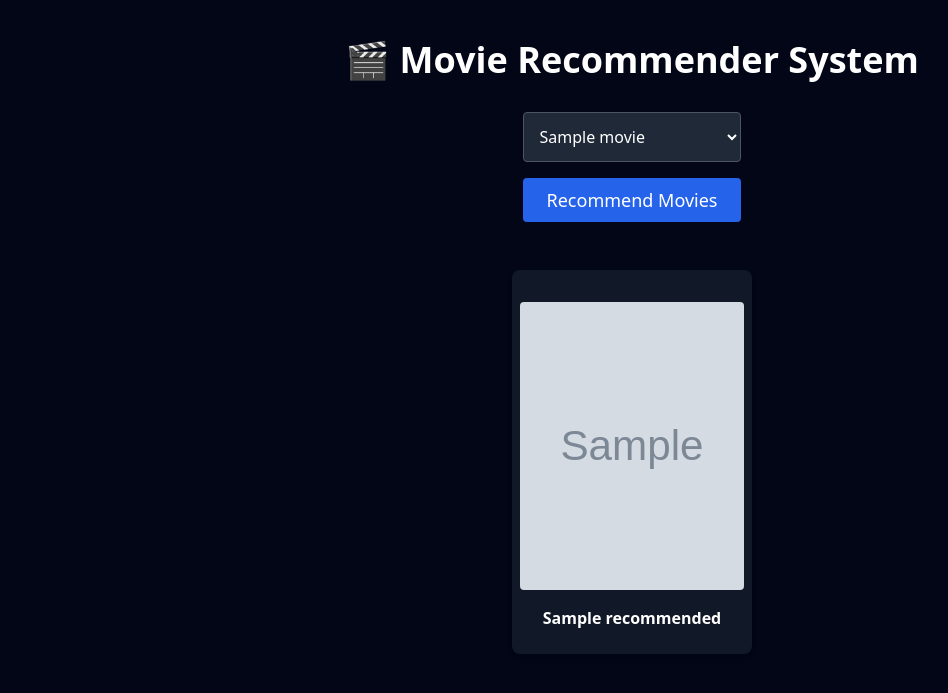
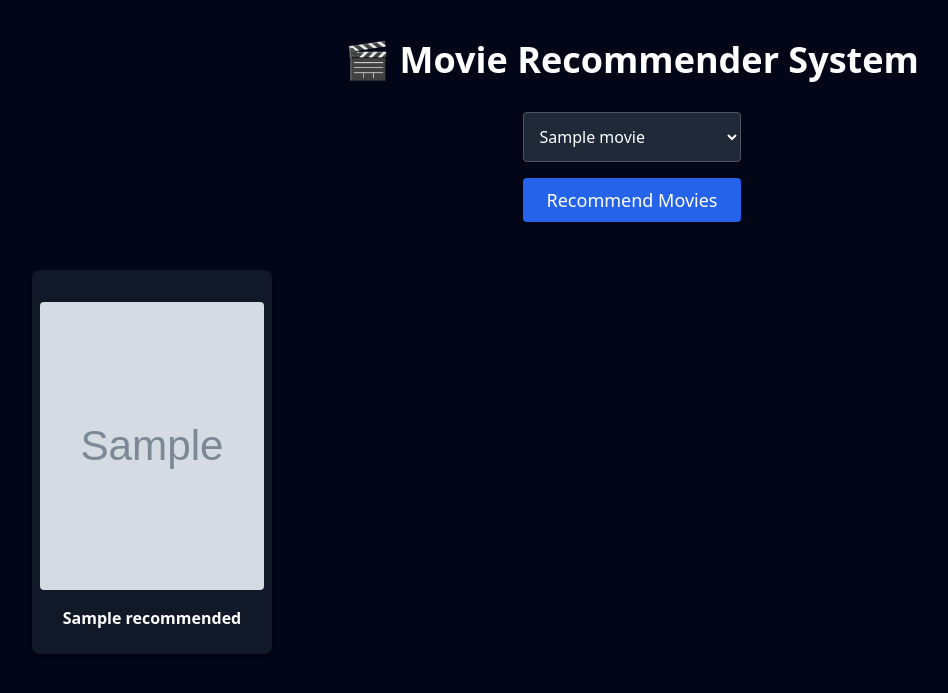
Before and after one commit to rushi78441/Movies-Recommender-System, a Flask app: template templates/index.html in a window 1280 px wide. Shown: the top 693 px of the page, without its empty margins (8-956 px from the left). Run offline with Flask 3, Linux system fonts and the light colour scheme; the template is opened without the code that fills it: most values are stand-ins (such as "Sample title", 1, 10 or a date in 2020); grey boxes marked "Sample" are stand-in pictures; parts of the project's set-up code (start-up, migrations or seed data) failed here and were passed over; some libraries are stand-ins or nearby versions.

Commit message:
Final Commit

```diff
--- a/templates/index.html
+++ b/templates/index.html
@@ -21,7 +21,7 @@
   </form>
 
   {% if recommended %}
-    <div class="mt-10 w-auto grid grid-cols-5 sm:grid-cols-1 p-2">
+    <div class="mt-10 w-auto grid grid-cols-5 p-2">
       {% for i in range(recommended|length) %}
         <div class="bg-gray-900 rounded-lg overflow-hidden w-60 shadow-md p-2 flex flex-col items-center">
           <img src="{{ posters[i] }}" alt="{{ recommended[i] }}" class="mt-6 h-72 object-cover rounded">
```
